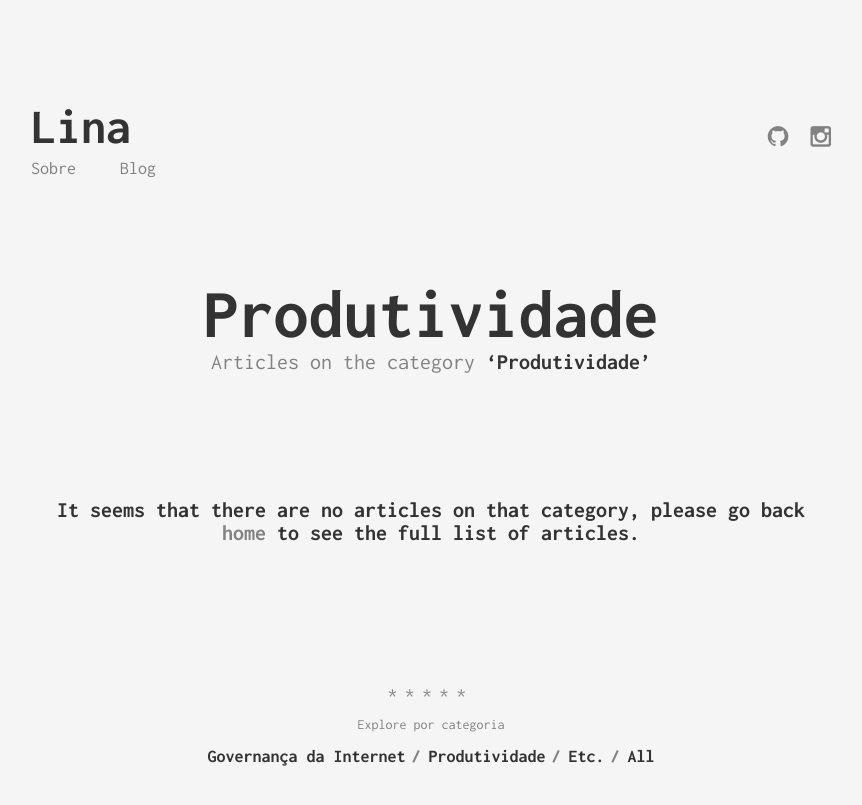
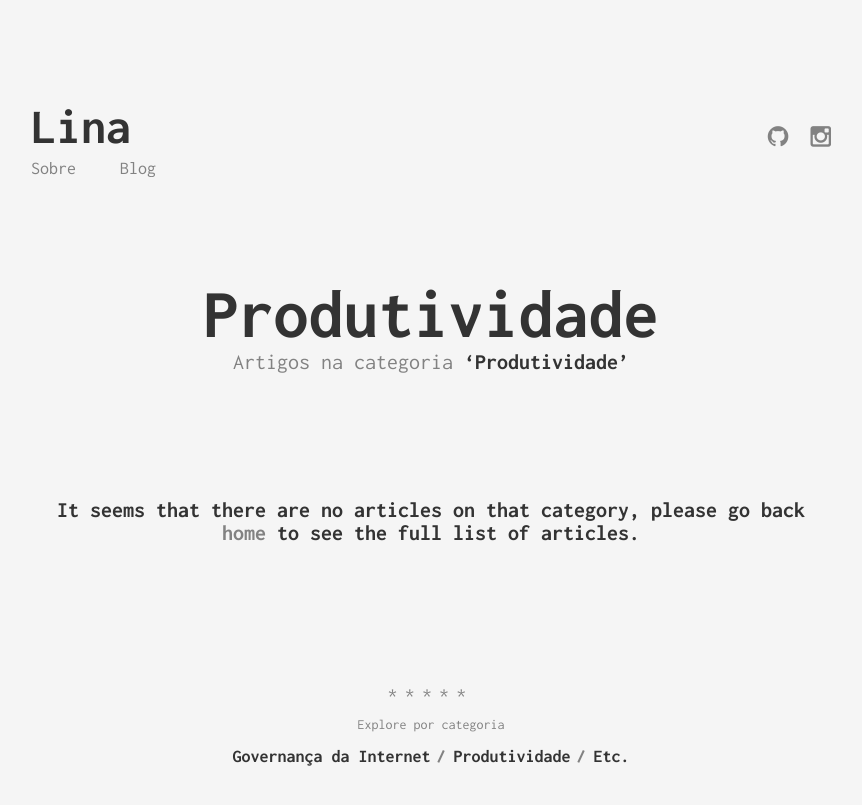
Before and after one commit to linasdias/linasdias.github.io, a Jekyll site: the page built from categories/produtividade.html, in a window 1280 px wide. Shown: the top 805 px of the page, without its empty margins (209-1071 px from the left). Built offline with Jekyll 4.4.1, drawn with Linux system fonts in a browser that asks for light colours.

Commit message:
Fala português, alienígena + piada sem graça

```diff
--- a/404.html
+++ b/404.html
@@ -5,8 +5,10 @@ sitemap:
   exclude: 'yes'
 ---
 
+<img src="fish.png" alt="Imagem de peixe com a frase em inglês: não beba água depois de comer peixe, pois ele pode reviver e fazer glub glub no seu estômago.">
+
 <h2 class="go-home">
-    I suggest you <a href="/">going home</a>, it's 404 and it's getting dark!
+    Esta página bebeu água depois de comer peixe e fez <a href="/">glub glub</a>!
 </h2>
 
 
--- a/_includes/category/title.html
+++ b/_includes/category/title.html
@@ -6,5 +6,5 @@
 
 <h1 class="page-title">
     <div class="page-title__text">{{ category_name }}</div>
-    <div class="page-title__subtitle">Articles on the category <strong>‘{{ category_name }}’</strong></div>
+    <div class="page-title__subtitle">Artigos na categoria <strong>‘{{ category_name }}’</strong></div>
 </h1>
--- a/_includes/page/explore.html
+++ b/_includes/page/explore.html
@@ -5,6 +5,5 @@
         {% for category in site.data.categories %}
             <li class="categories__item"><a href="{{ '/categories/' | append: category.slug | prepend: site.baseurl }}">{{ category.name }}</a></li>
         {% endfor %}
-		<li class="categories__item"><a href="{{ '/' | prepend: site.baseurl }}">All</a></li>
     </ul>
 </div>
```
Also changed, not shown: fish.png (added).
